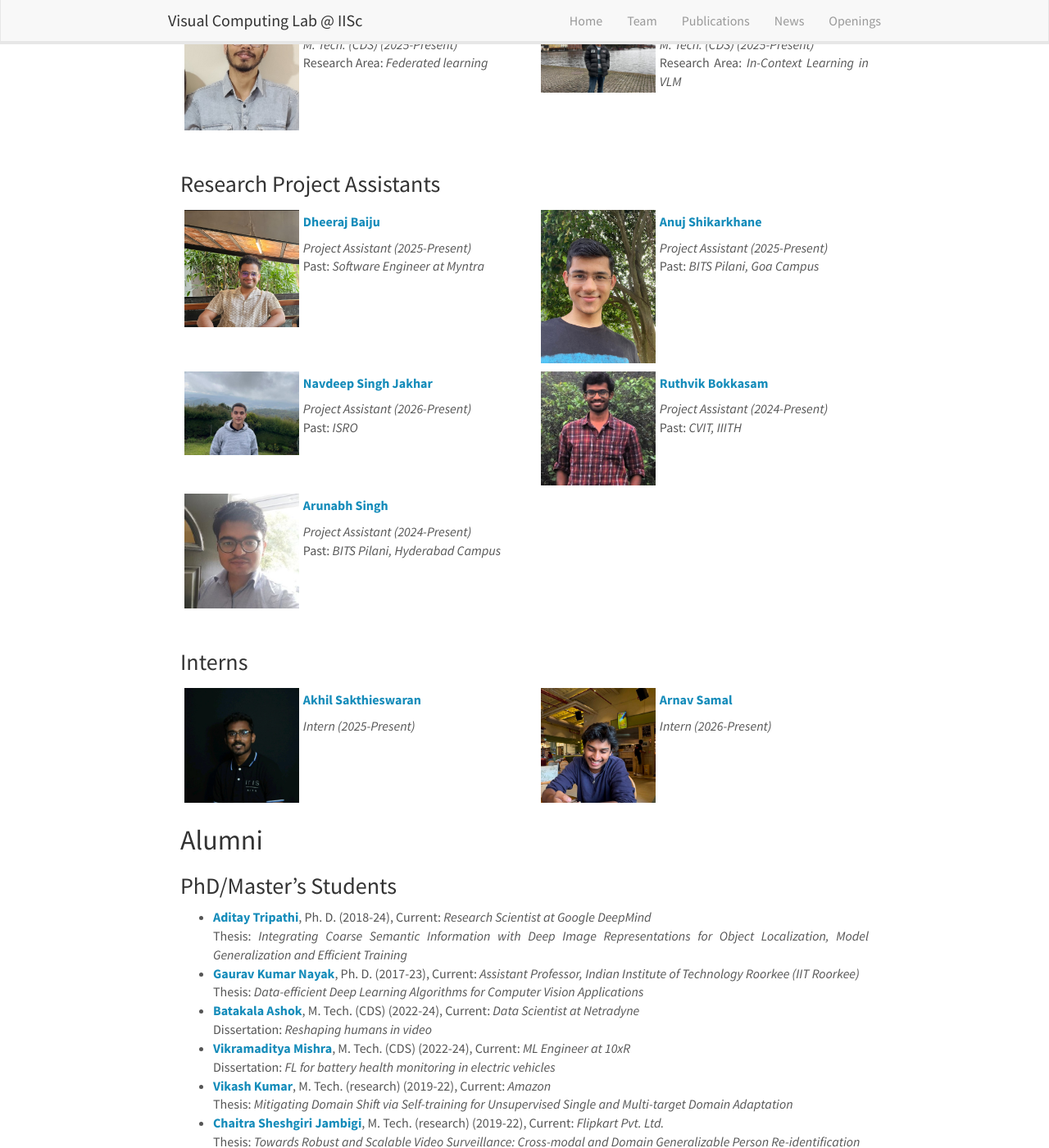
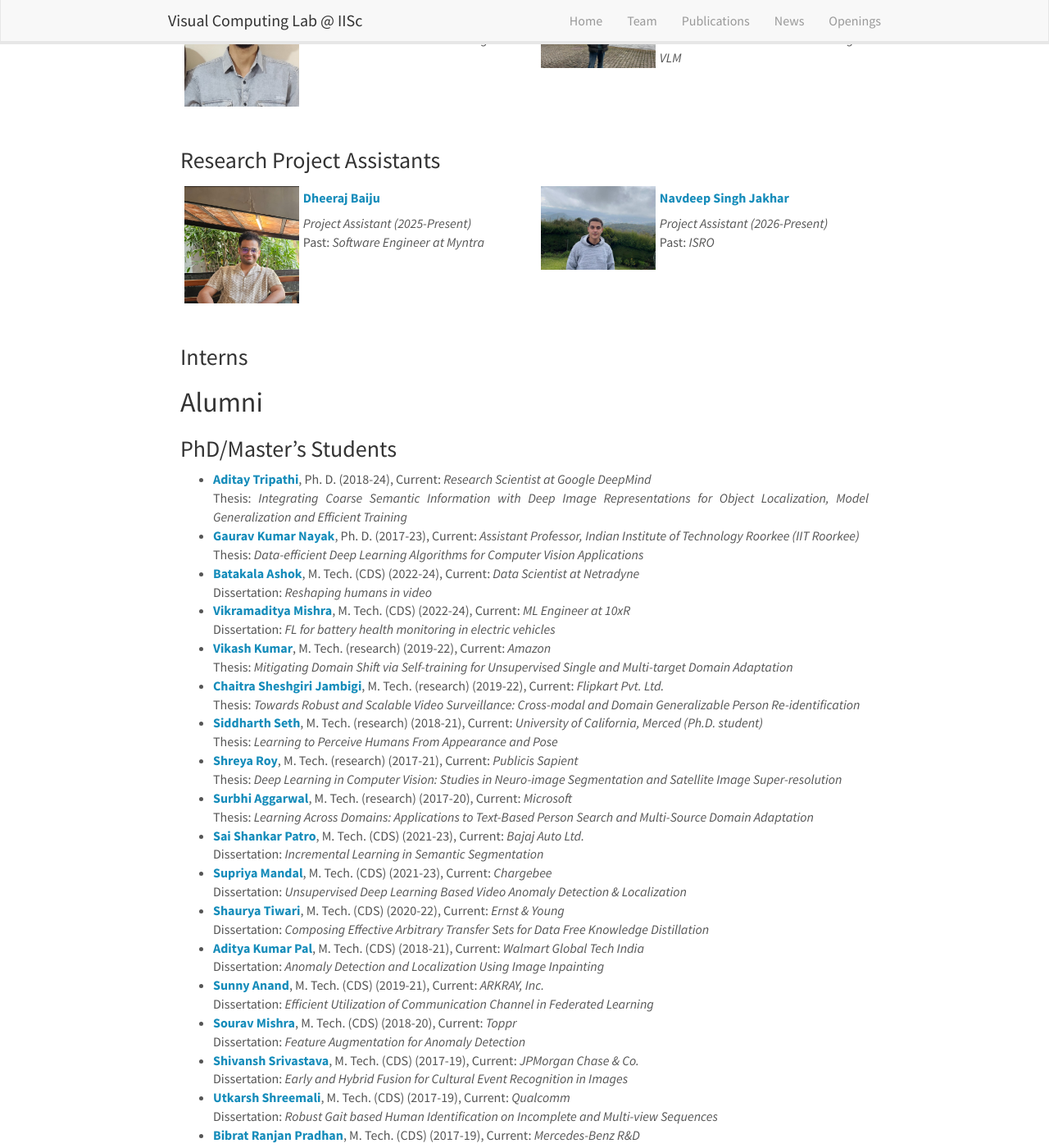
Before and after one commit to vcl-iisc/vclab-website, a Jekyll site: the page built from _pages/team.md, in a window 1280 px wide and 1400 px high, scrolled down 1503 px. Shown: the whole window at 82% size. Built offline with Jekyll 4.4.1, drawn with Linux system fonts in a browser that asks for light colours; nearby versions of some CDN libraries; some of the changed text lies outside the part shown.

Commit message:
Remove multiple lab members from YAML file
Removed several lab members including Dr. Appan Rakaraddi, Anuj Shikarkhane, Ruthvik Bokkasam, Arunabh Singh, Akhil Sakthieswaran, and Arnav Samal from the lab_members.yml file.

```diff
--- a/_data/lab_members.yml
+++ b/_data/lab_members.yml
@@ -7,13 +7,6 @@
   year: 2026-Present
   url: https://sadimanna.github.io/
 
-
-- name: Dr. Appan Rakaraddi
-  research_area: Visual Grounding in VLMs
-  photo: appan_rakaraddi.jpg
-  position: PostDoc
-  year: 2025-Present
-  url: https://www.linkedin.com/in/appan-rakaraddi-597905136/
 
 ############################ PHD STUDENTS ############################
 
@@ -110,12 +103,7 @@
   url: https://www.url.com/in/dheerajbaiju/
   past: Software Engineer at Myntra
 
-- name: Anuj Shikarkhane
-  photo: anuj_shikarkhane.png
-  position: Project Assistant
-  year: 2025-Present
-  url: https://www.url.com/in/anuj-shikarkhane-b12323223/
-  past: BITS Pilani, Goa Campus
+
 
 - name: Navdeep Singh Jakhar
   photo: navdeep.jpeg
@@ -124,30 +112,6 @@
   url: https://www.url.com/in/navdeepjakhar/
   past: ISRO
 
-- name: Ruthvik Bokkasam
-  photo: ruthvik_bokkasam.png
-  position: Project Assistant
-  year: 2024-Present
-  url: https://www.url.com/in/ruthvik-bokkasam-97021b215
-  past: CVIT, IIITH
 
-- name: Arunabh Singh
-  photo: arunabh_singh.png
-  position: Project Assistant
-  year: 2024-Present
-  url: https://www.url.com/in/arunabh-singh-637a931b9/
-  past: BITS Pilani, Hyderabad Campus
 
 ############################### Interns ###############################
-
-- name: Akhil Sakthieswaran
-  photo: akhil_akthieswaran.jpeg
-  position: Intern
-  year: 2025-Present
-  url: https://www.url.com/in/akhil-sakthieswaran
-
-- name: Arnav Samal
-  photo: arnav_samal.jpeg
-  position: Intern
-  year: 2026-Present
-  url: https://www.url.com/in/arnavsamal/
```
